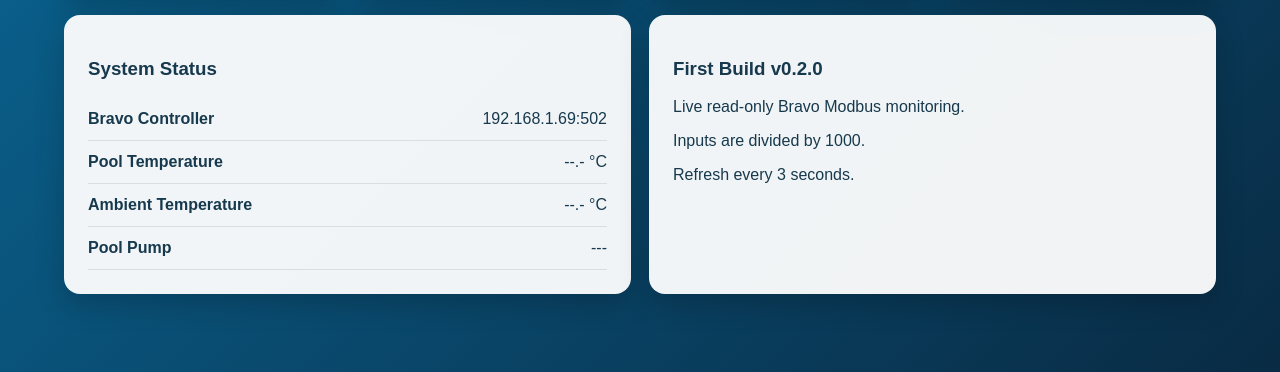
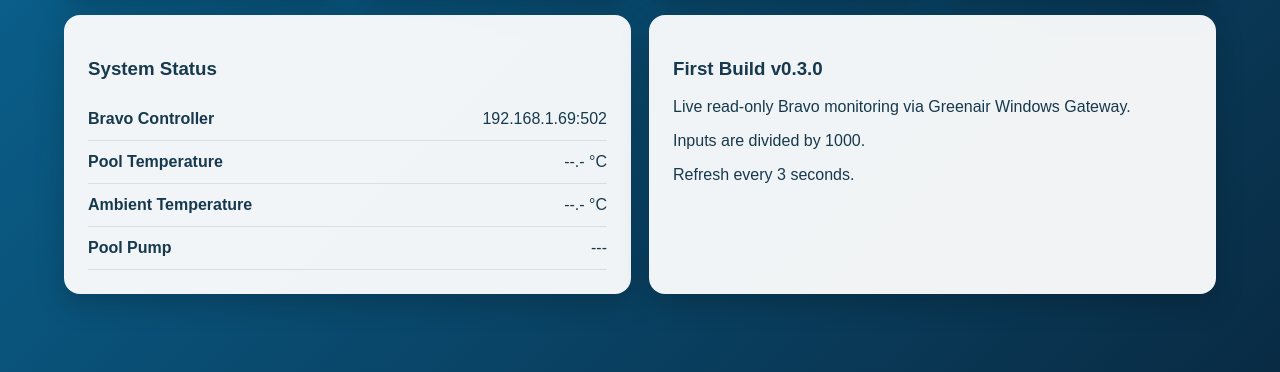
Before and after one commit to lockysac4/greenair-pool-heating, a website: page public/index.html in a window 1280 px wide. Shown: the part 428-800 px from the top of the page. Drawn offline with Linux system fonts and the light colour scheme; no server answers.

Commit message:
v0.3.0 gateway UI update

```diff
--- a/public/index.html
+++ b/public/index.html
@@ -1,5 +1,5 @@
 <!doctype html><html><head><meta charset="utf-8"><meta name="viewport" content="width=device-width,initial-scale=1"><title>Greenair Pool Heating</title><style>
 *{box-sizing:border-box}body{margin:0;font-family:Arial;color:#17394d;background:linear-gradient(135deg,#0a6b9b,#092b44);min-height:100vh}header{background:#fff;display:flex;align-items:center;padding:18px 5%;gap:35px}h2{margin-right:auto;color:#12a348}nav button{border:0;padding:13px 17px;border-radius:9px;font-weight:bold;background:white}.active{background:#0787c8!important;color:#fff}.status{font-weight:bold}main{padding:50px 5%}.hero{color:#fff}.hero h1{font-size:56px;margin:0}.cards{display:grid;grid-template-columns:repeat(4,1fr);gap:18px;margin-top:30px}.card,.panel{background:#fffffff0;border-radius:16px;padding:24px;box-shadow:0 10px 30px #0003}.value{font-size:38px;font-weight:bold;margin-top:15px}.blue{color:#0787c8}.green{color:#16a45b}.orange{color:#f47b20}.purple{color:#7254d8}.lower{display:grid;grid-template-columns:1fr 1fr;gap:18px;margin-top:18px}.row{display:flex;justify-content:space-between;border-bottom:1px solid #ddd;padding:12px 0}@media(max-width:850px){.cards,.lower{grid-template-columns:1fr 1fr}}@media(max-width:550px){.cards,.lower{grid-template-columns:1fr}.hero h1{font-size:40px}}
-</style></head><body><header><h2>GREENAIR</h2><nav><button class="active">Pool Overview</button><button>Schedules</button><button>Pool Information</button></nav><span id="online" class="status">Connecting...</span></header><main><div class="hero"><h1>Pool Heating</h1><p>Enjoy a warmer pool, all year round.</p></div><div class="cards"><div class="card">Pool Temperature<div id="pt" class="value blue">--.- °C</div><small>Register 7487 ÷ 1000</small></div><div class="card">Pool Pump<div id="pump" class="value green">---</div><small>Register 7119</small></div><div class="card">Heater Status<div class="value orange">---</div><small>To be mapped</small></div><div class="card">Pool Setpoint<div class="value purple">--.- °C</div><small>To be mapped</small></div></div><div class="lower"><div class="panel"><h3>System Status</h3><div class="row"><b>Bravo Controller</b><span>192.168.1.69:502</span></div><div class="row"><b>Pool Temperature</b><span id="pt2">--.- °C</span></div><div class="row"><b>Ambient Temperature</b><span id="at">--.- °C</span></div><div class="row"><b>Pool Pump</b><span id="pump2">---</span></div></div><div class="panel"><h3>First Build v0.2.0</h3><p>Live read-only Bravo Modbus monitoring.</p><p>Inputs are divided by 1000.</p><p>Refresh every 3 seconds.</p></div></div></main><script>
+</style></head><body><header><h2>GREENAIR</h2><nav><button class="active">Pool Overview</button><button>Schedules</button><button>Pool Information</button></nav><span id="online" class="status">Connecting...</span></header><main><div class="hero"><h1>Pool Heating</h1><p>Enjoy a warmer pool, all year round.</p></div><div class="cards"><div class="card">Pool Temperature<div id="pt" class="value blue">--.- °C</div><small>Register 7487 ÷ 1000</small></div><div class="card">Pool Pump<div id="pump" class="value green">---</div><small>Register 7119</small></div><div class="card">Heater Status<div class="value orange">---</div><small>To be mapped</small></div><div class="card">Pool Setpoint<div class="value purple">--.- °C</div><small>To be mapped</small></div></div><div class="lower"><div class="panel"><h3>System Status</h3><div class="row"><b>Bravo Controller</b><span>192.168.1.69:502</span></div><div class="row"><b>Pool Temperature</b><span id="pt2">--.- °C</span></div><div class="row"><b>Ambient Temperature</b><span id="at">--.- °C</span></div><div class="row"><b>Pool Pump</b><span id="pump2">---</span></div></div><div class="panel"><h3>First Build v0.3.0</h3><p>Live read-only Bravo monitoring via Greenair Windows Gateway.</p><p>Inputs are divided by 1000.</p><p>Refresh every 3 seconds.</p></div></div></main><script>
 async function refresh(){try{let r=await fetch("/api/status",{cache:"no-store"}),d=await r.json();if(!d.ok)throw Error();let p=d.poolTemp.toFixed(1)+" °C",a=d.ambientTemp.toFixed(1)+" °C",s=d.pump.on?"ON":"OFF";pt.textContent=pt2.textContent=p;at.textContent=a;pump.textContent=pump2.textContent=s;online.textContent="● Controller Online";online.style.color="#16a45b"}catch(e){online.textContent="● Controller Offline";online.style.color="#d33"}}refresh();setInterval(refresh,3000);
 </script></body></html>
```
